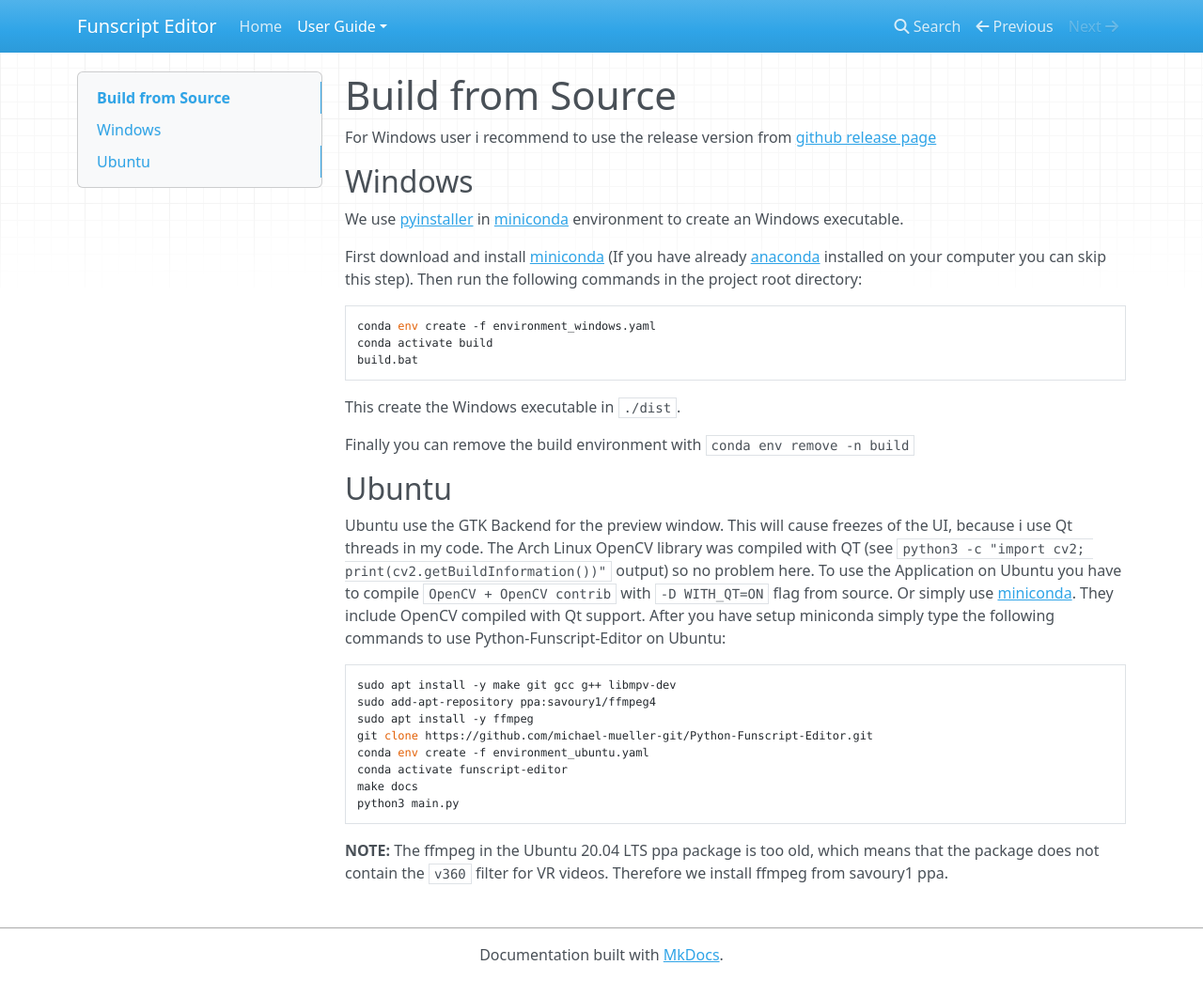
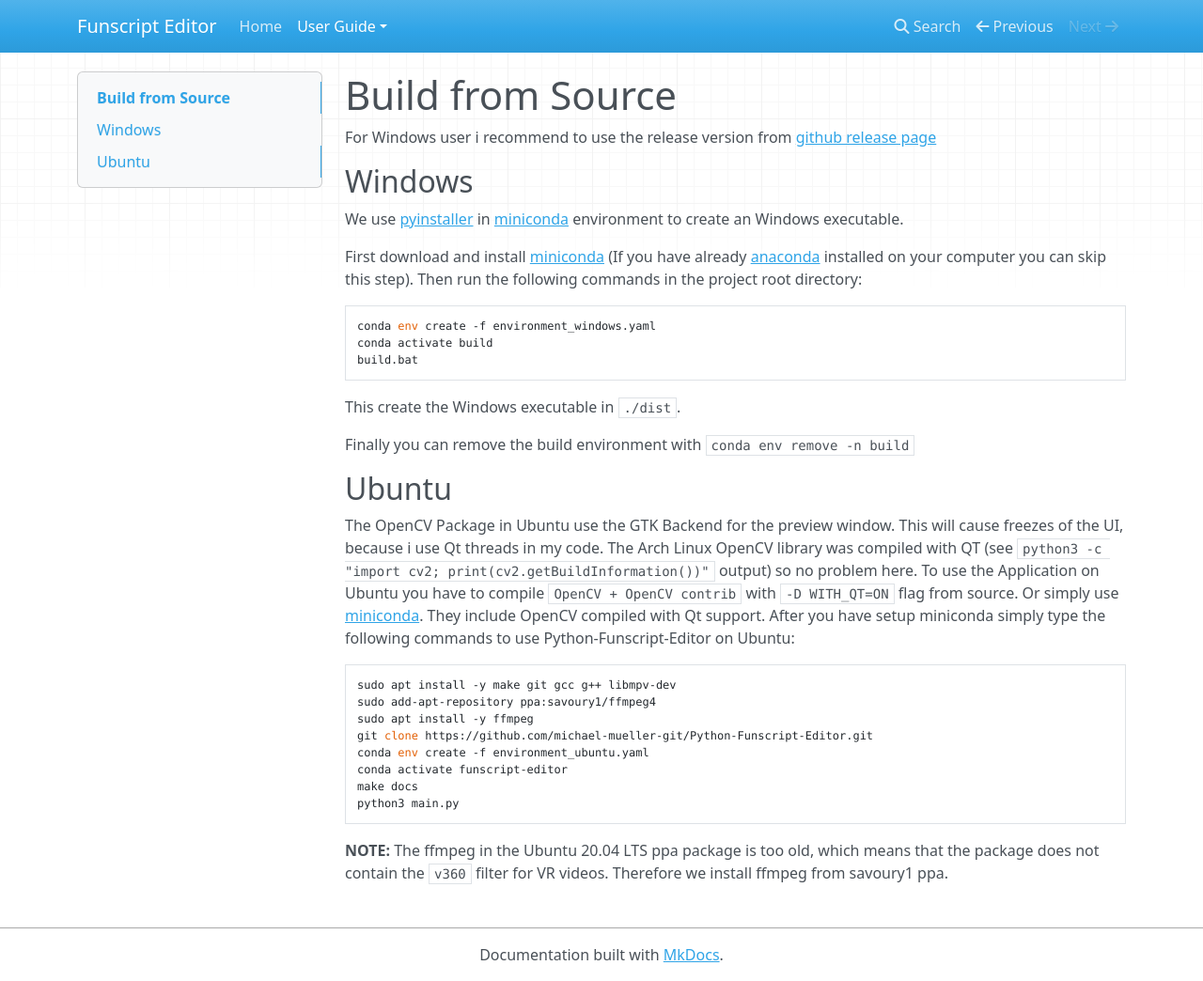
Before and after one commit to michael-mueller-git/Python-Funscript-Editor, an MkDocs documentation site: the page built from docs/app/docs/user-guide/build.md, in a window 1280 px wide and 1044 px high. Shown: the whole window at 94% size. Built offline with MkDocs 1.6.1, drawn with Linux system fonts in a browser that asks for light colours; nearby versions of some CDN libraries.

Commit message:
add more details to doc

````diff
--- a/docs/app/docs/user-guide/build.md
+++ b/docs/app/docs/user-guide/build.md
@@ -20,7 +20,7 @@
 
 ## Ubuntu
 
-Ubuntu use the GTK Backend for the preview window. This will cause freezes of the UI, because i use Qt threads in my code. The Arch Linux OpenCV library was compiled with QT (see `python3 -c "import cv2; print(cv2.getBuildInformation())"` output) so no problem here. To use the Application on Ubuntu you have to compile `OpenCV + OpenCV contrib` with `-D WITH_QT=ON` flag from source. Or simply use [miniconda](https://docs.conda.io/en/latest/miniconda.html). They include OpenCV compiled with Qt support. After you have setup miniconda simply type the following commands to use Python-Funscript-Editor on Ubuntu:
+The OpenCV Package in Ubuntu use the GTK Backend for the preview window. This will cause freezes of the UI, because i use Qt threads in my code. The Arch Linux OpenCV library was compiled with QT (see `python3 -c "import cv2; print(cv2.getBuildInformation())"` output) so no problem here. To use the Application on Ubuntu you have to compile `OpenCV + OpenCV contrib` with `-D WITH_QT=ON` flag from source. Or simply use [miniconda](https://docs.conda.io/en/latest/miniconda.html). They include OpenCV compiled with Qt support. After you have setup miniconda simply type the following commands to use Python-Funscript-Editor on Ubuntu:
 
 ```bash
 sudo apt install -y make git gcc g++ libmpv-dev
````
